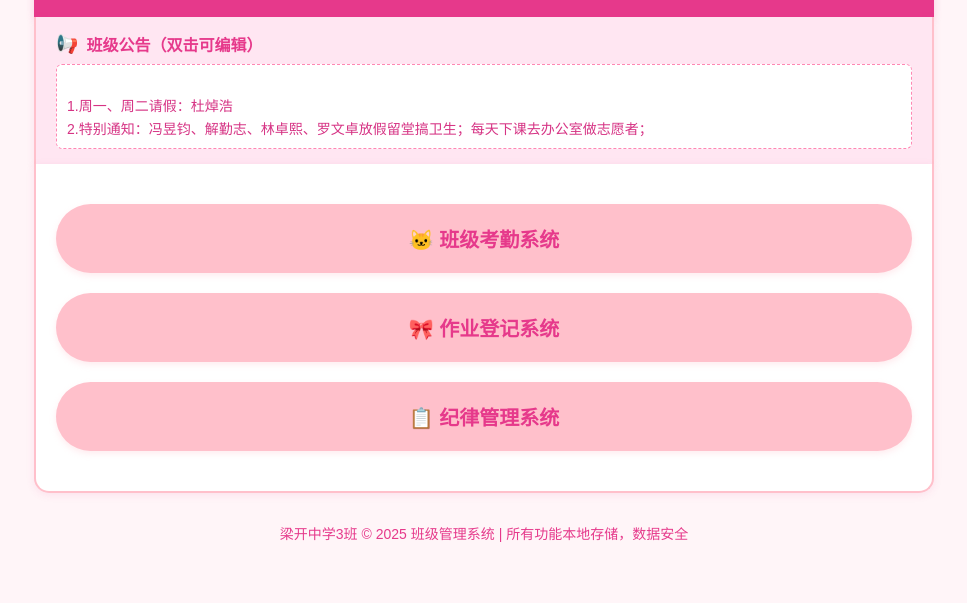
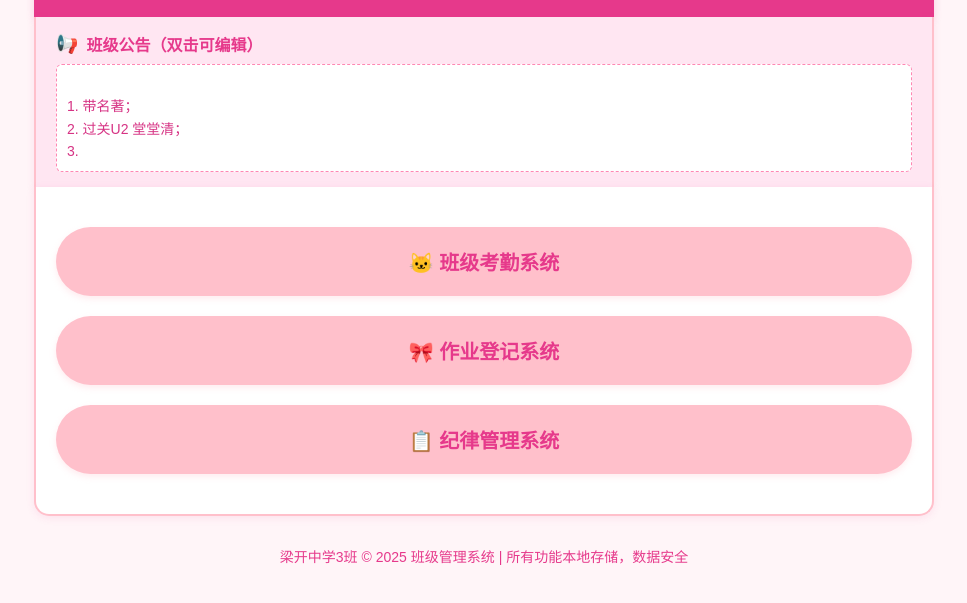
Before and after one commit to Fallon52/Fallon.github.io, a plain HTML site: page index.html in a window 1280 px wide. Shown: the part 83-686 px from the top of the page, without its empty margins (156-1123 px from the left). Drawn offline with Linux system fonts and the light colour scheme.

Commit message:
Update index.html

```diff
--- a/index.html
+++ b/index.html
@@ -158,8 +158,9 @@
     <div class="notice-container">
         <div class="notice-title">班级公告（双击可编辑）</div>
         <div class="notice-edit" id="noticeContent" contenteditable="true">
-1.周一、周二请假：杜焯浩
-2.特别通知：冯昱钧、解勤志、林卓熙、罗文卓放假留堂搞卫生；每天下课去办公室做志愿者；
+1. 带名著；
+2. 过关U2 堂堂清；
+3.
         </div>
     </div>
 
```
